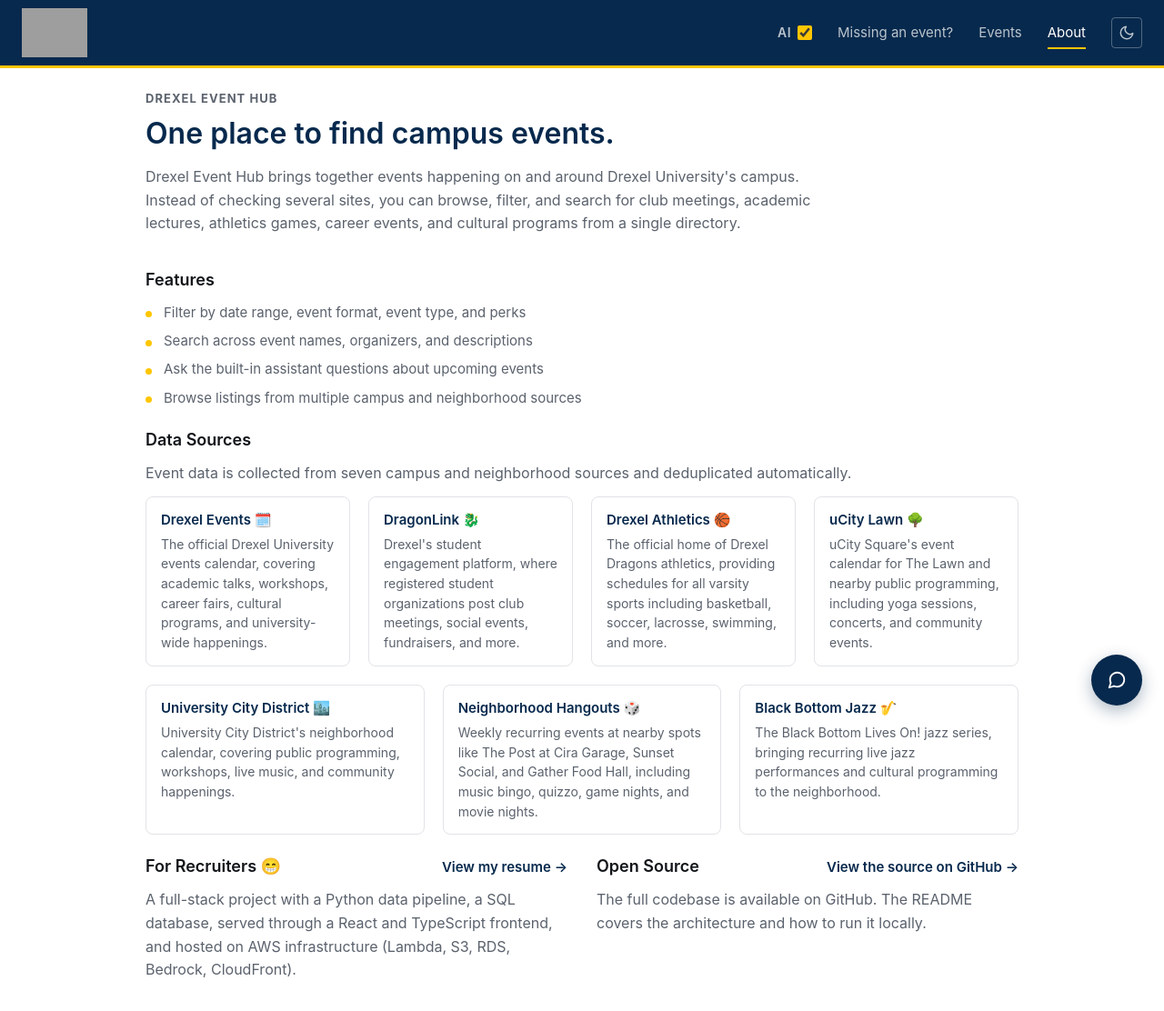
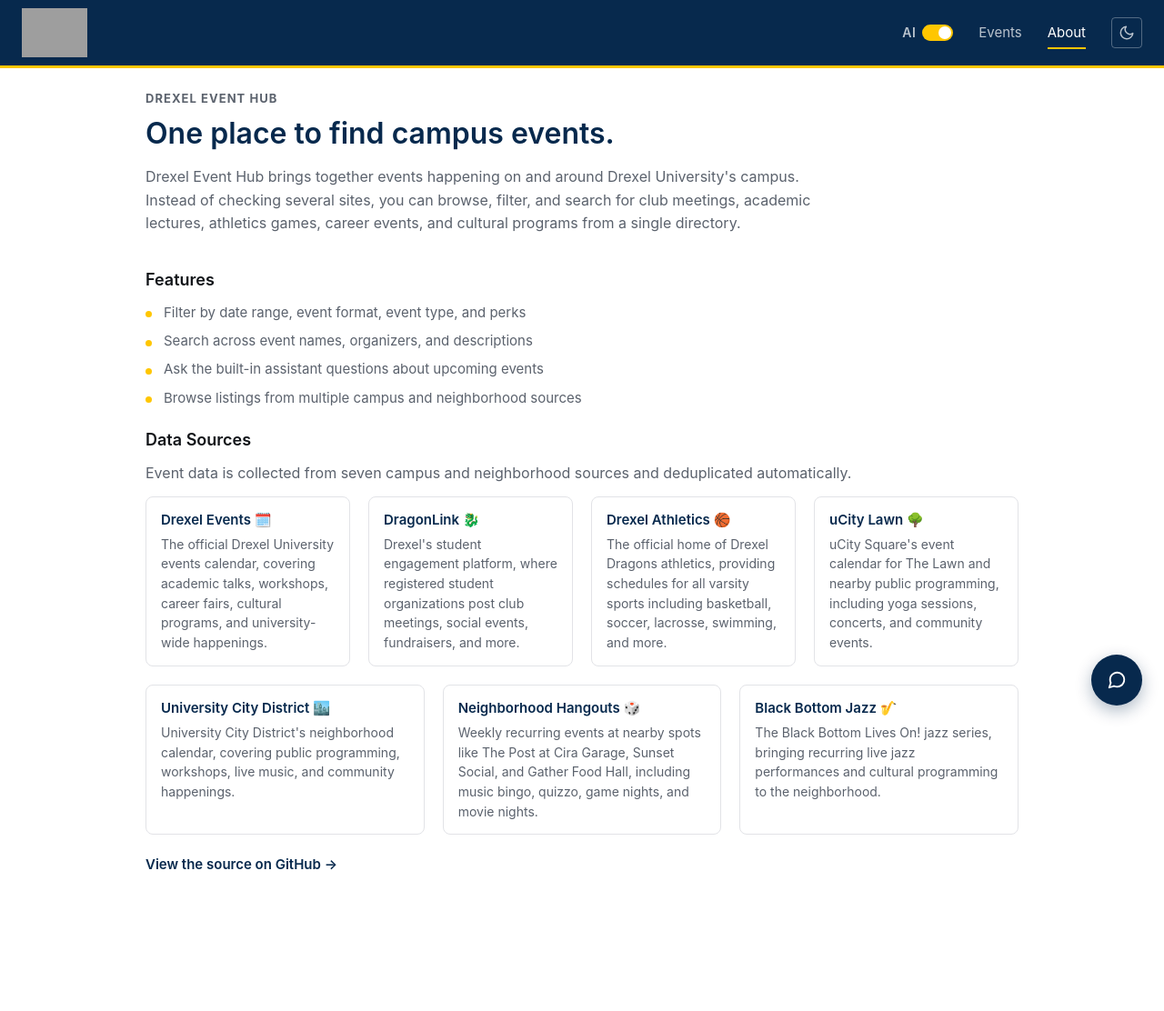
Before and after one commit to toomeem/drexel-event-directory, a React (Vite) app in the folder frontend/: page /about in a window 1280 px wide. Shown: the top 1112 px of the page at 91% size. After the commit the page ends 993 px from the top, so only its background shows below. Built offline with nearby package versions, Linux system fonts and the light colour scheme; grey boxes are pictures that could not be loaded.

Commit message:
some frontend changes

```diff
--- a/frontend/src/components/EventCard.tsx
+++ b/frontend/src/components/EventCard.tsx
@@ -1,5 +1,5 @@
-import { useState } from "react";
-import type { DrexelEvent } from "../api/events";
+import {useState} from "react";
+import type {DrexelEvent} from "../api/events";
 
 interface EventCardProps {
     event: DrexelEvent;
@@ -39,19 +39,19 @@
 export function EventCardSkeleton() {
     return (
         <article className="event-card event-card--skeleton" aria-hidden="true">
-      <div className="event-card__media skeleton-block" />
+            <div className="event-card__media skeleton-block"/>
             <div className="event-card__body">
-        <div className="skeleton-line skeleton-line--short" />
-        <div className="skeleton-line skeleton-line--title" />
-        <div className="skeleton-line skeleton-line--title skeleton-line--title-second" />
-        <div className="skeleton-line skeleton-line--medium" />
-        <div className="skeleton-line skeleton-line--short" />
+                <div className="skeleton-line skeleton-line--short"/>
+                <div className="skeleton-line skeleton-line--title"/>
+                <div className="skeleton-line skeleton-line--title skeleton-line--title-second"/>
+                <div className="skeleton-line skeleton-line--medium"/>
+                <div className="skeleton-line skeleton-line--short"/>
             </div>
         </article>
     );
 }
 
-export function EventCard({ event }: EventCardProps) {
+export function EventCard({event}: EventCardProps) {
     const [imageFailed, setImageFailed] = useState(false);
     const showImage = event.image_url && !imageFailed;
     const live = isLive(event);
@@ -64,7 +64,8 @@
     };
 
     return (
-    <article className="event-card" onClick={handleClick} role="button" tabIndex={0} onKeyDown={(e) => e.key === "Enter" && handleClick()}>
+        <article className="event-card" onClick={handleClick} role="button" tabIndex={0}
+                 onKeyDown={(e) => e.key === "Enter" && handleClick()}>
             <div className="event-card__media">
                 {showImage ? (
                     <img
@@ -75,7 +76,7 @@
                         onError={() => setImageFailed(true)}
                     />
                 ) : (
-          <div className="event-card__image-placeholder" aria-hidden="true" />
+                    <div className="event-card__image-placeholder" aria-hidden="true"/>
                 )}
                 {event.popular && (
                     <span className="event-card__popular" aria-label="Popular event">🔥</span>
@@ -84,14 +85,14 @@
                     <ul className="event-card__perks">
                         {live && (
                             <li className="event-card__perk event-card__perk--live">
-                <span className="event-card__perk-live-dot" aria-hidden="true" />
+                                <span className="event-card__perk-live-dot" aria-hidden="true"/>
                                 Live
                             </li>
                         )}
                         {startingSoon && (
                             <li className="event-card__perk event-card__perk--starting-soon">
-                <span className="event-card__perk-starting-soon-dot" aria-hidden="true" />
-                Starting Soon
+                                <span className="event-card__perk-starting-soon-dot" aria-hidden="true"/>
+                                Soon
                             </li>
                         )}
                         {event.event_status === "online" && (
@@ -108,7 +109,8 @@
             </div>
             <div className="event-card__body">
                 <p className="event-card__time">
-          <svg className="event-card__icon" viewBox="0 0 24 24" width="14" height="14" fill="currentColor" aria-hidden="true">
+                    <svg className="event-card__icon" viewBox="0 0 24 24" width="14" height="14" fill="currentColor"
+                         aria-hidden="true">
                         <circle cx="12" cy="12" r="10" stroke="currentColor" strokeWidth="2" fill="none"/>
                         <path d="M12 6v6l4 2" stroke="currentColor" strokeWidth="2" fill="none" strokeLinecap="round"/>
                     </svg>
@@ -116,8 +118,11 @@
                 </p>
                 <h3 className="event-card__title">{event.name}</h3>
                 <p className="event-card__location">
-          <svg className="event-card__icon" viewBox="0 0 24 24" width="14" height="14" fill="currentColor" aria-hidden="true">
-            <path d="M12 2C7.58 2 4 5.58 4 10c0 5.25 8 13 8 13s8-7.75 8-13c0-4.42-3.58-8-8-8zm0 11c-1.66 0-3-1.34-3-3s1.34-3 3-3 3 1.34 3 3-1.34 3-3 3z" fill="currentColor"/>
+                    <svg className="event-card__icon" viewBox="0 0 24 24" width="14" height="14" fill="currentColor"
+                         aria-hidden="true">
+                        <path
+                            d="M12 2C7.58 2 4 5.58 4 10c0 5.25 8 13 8 13s8-7.75 8-13c0-4.42-3.58-8-8-8zm0 11c-1.66 0-3-1.34-3-3s1.34-3 3-3 3 1.34 3 3-1.34 3-3 3z"
+                            fill="currentColor"/>
                     </svg>
                     {event.location}
                 </p>
--- a/frontend/src/components/SiteHeader.tsx
+++ b/frontend/src/components/SiteHeader.tsx
@@ -47,6 +47,7 @@
                         title={aiEnabled ? "Disable AI features" : "Enable AI features"}
                     >
                         <span className="ai-toggle__label">AI</span>
+                        <span className="ai-toggle__switch">
                             <input
                                 type="checkbox"
                                 className="ai-toggle__checkbox"
@@ -56,11 +57,13 @@
                                     aiEnabled ? "Disable AI features" : "Enable AI features"
                                 }
                             />
+                            <span className="ai-toggle__slider"/>
+                        </span>
                     </label>
-                    <a href="https://forms.gle/4SEyUWndEL94oH2K6" className="site-header__nav-link" onClick={closeMenu}
+                    {/* <a href="https://forms.gle/4SEyUWndEL94oH2K6" className="site-header__nav-link" onClick={closeMenu}
                        target="_blank" rel="noopener noreferrer">
                         Missing an event?
-                    </a>
+                    </a> */}
                     <NavLink
                         to="/"
                         end
--- a/frontend/src/pages/AboutPage.tsx
+++ b/frontend/src/pages/AboutPage.tsx
@@ -101,7 +101,7 @@
             </section>
 
             <div className="about-page__row">
-                <section className="about-page__section">
+                {/* <section className="about-page__section">
                     <div className="about-page__section-header">
                         <h2 className="about-page__section-title">For Recruiters 😁</h2>
                         <a
@@ -120,11 +120,8 @@
                         TypeScript frontend, and hosted on AWS infrastructure (Lambda, S3,
                         RDS, Bedrock, CloudFront).
                     </p>
-                </section>
+                </section> */}
 
-                <section className="about-page__section">
-                    <div className="about-page__section-header">
-                        <h2 className="about-page__section-title">Open Source</h2>
                 <a
                     href="https://github.com/toomeem/drexel-event-directory/"
                     target="_blank"
@@ -135,12 +132,6 @@
                     <span aria-hidden="true"> -&gt;</span>
                 </a>
             </div>
-                    <p className="about-page__body">
-                        The full codebase is available on GitHub. The README covers the architecture and
-                        how to run it locally.
-                    </p>
-                </section>
-            </div>
         </div>
     );
 }
--- a/frontend/src/styles/index.css
+++ b/frontend/src/styles/index.css
@@ -1325,16 +1325,55 @@
     line-height: 1;
 }
 
+.ai-toggle__switch {
+    position: relative;
+    display: inline-flex;
+    align-items: center;
+    width: 34px;
+    height: 18px;
+    flex-shrink: 0;
+}
+
 .ai-toggle__checkbox {
-    width: 16px;
-    height: 16px;
+    position: absolute;
+    inset: 0;
+    width: 100%;
+    height: 100%;
     margin: 0;
-    cursor: pointer;
-    accent-color: var(--color-drexel-gold);
-    flex-shrink: 0;
-}
-
-.ai-toggle__checkbox:focus-visible {
+    opacity: 0;
+    cursor: pointer;
+    z-index: 1;
+}
+
+.ai-toggle__slider {
+    position: absolute;
+    inset: 0;
+    border-radius: 999px;
+    background: rgba(255, 255, 255, 0.28);
+    transition: background 0.15s ease;
+}
+
+.ai-toggle__slider::before {
+    content: "";
+    position: absolute;
+    top: 2px;
+    left: 2px;
+    width: 14px;
+    height: 14px;
+    border-radius: 50%;
+    background: #ffffff;
+    transition: transform 0.15s ease;
+}
+
+.ai-toggle__checkbox:checked + .ai-toggle__slider {
+    background: var(--color-drexel-gold);
+}
+
+.ai-toggle__checkbox:checked + .ai-toggle__slider::before {
+    transform: translateX(16px);
+}
+
+.ai-toggle__checkbox:focus-visible + .ai-toggle__slider {
     outline: 2px solid var(--color-drexel-gold);
     outline-offset: 2px;
 }
@@ -1561,9 +1600,8 @@
         border-left-color: transparent;
     }
 
-    .site-header__nav .ai-toggle {
-        padding: 12px 4px;
-        justify-content: flex-start;
+    .ai-toggle {
+        display: none;
     }
 
     .site-header__nav .theme-toggle {
@@ -1750,6 +1788,13 @@
 
 :root[data-theme="dark"] .chatbot-panel {
     box-shadow: 0 16px 40px rgba(0, 0, 0, 0.55);
+}
+
+@media (max-width: 768px) {
+    .chatbot-fab,
+    .chatbot-panel {
+        display: none;
+    }
 }
 
 @keyframes chatbot-pop {
```
Lines whose indentation alone changed are shown as unchanged.
